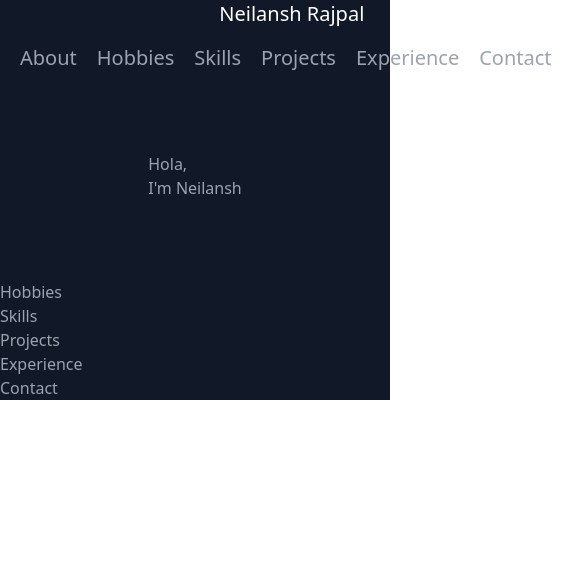
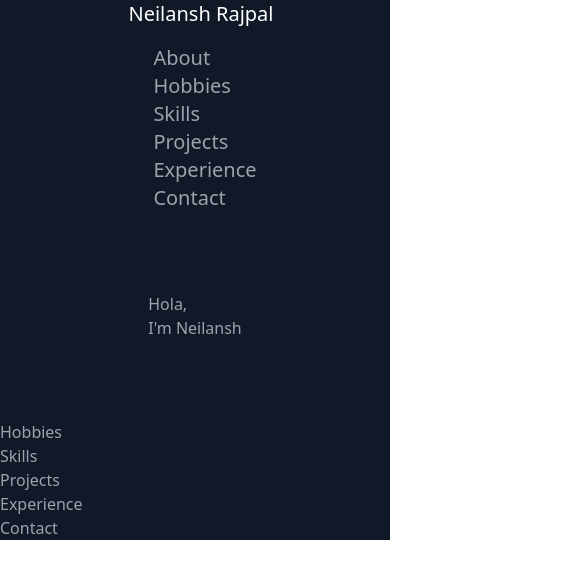
Before and after one commit to NeilanshTriesToCode/portfolio-website, a React (Create React App) app: page / in a window 390 px wide. Shown: the top 578 px of the page, 572 px wide, since content can reach past the window. Built offline with nearby package versions, Linux system fonts and the light colour scheme.

Commit message:
made nave tag of NavBagr responsive

```diff
--- a/public/index.html
+++ b/public/index.html
@@ -6,8 +6,8 @@
     <meta name="viewport" content="width=device-width, initial-scale=1" />
     <meta name="theme-color" content="#000000" />
     <meta
-      name="description"
-      content="My portfolio app created with React"
+      name="Portfolio"
+      content="Portfolio Website developed using ReactJS"
     />
     <link rel="apple-touch-icon" href="%PUBLIC_URL%/logo192.png" />
     <!--
@@ -24,7 +24,7 @@
       work correctly both with client-side routing and a non-root public URL.
       Learn how to configure a non-root public URL by running `npm run build`.
     -->
-    <title>My Portfolio</title>
+    <title>Neilansh Rajpal</title>
   </head>
   <body>
 
--- a/src/components/Navbar.js
+++ b/src/components/Navbar.js
@@ -12,7 +12,7 @@ const Navbar = () => {
                 </a>
             </a>
 
-            <nav className='ml-auto'>
+            <nav className='flex flex-col flex-wrap md:flex-row md:ml-auto'>
                 <a href="#about" className="ml-5 text-xl">
                 About
                 </a>
```
